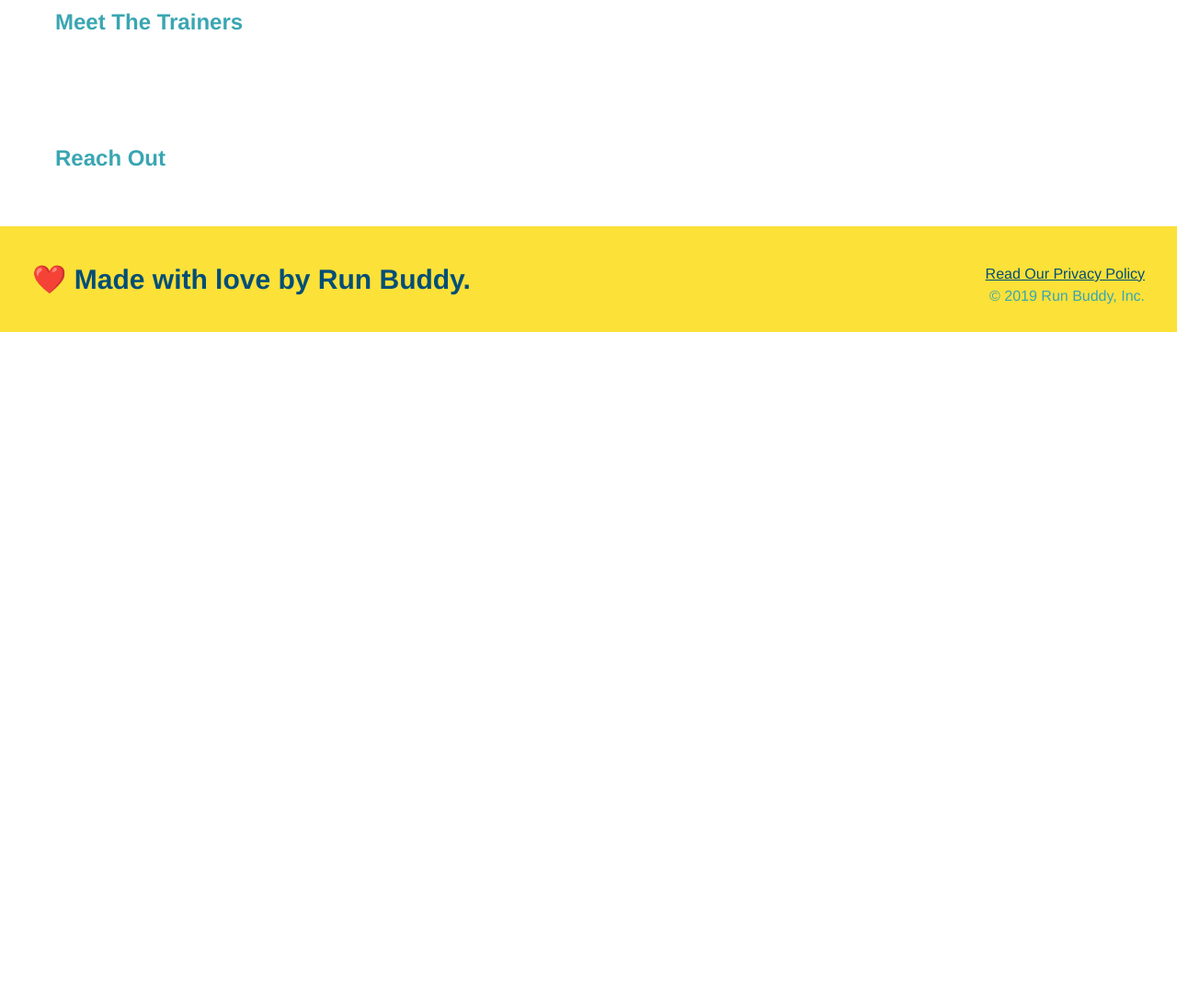
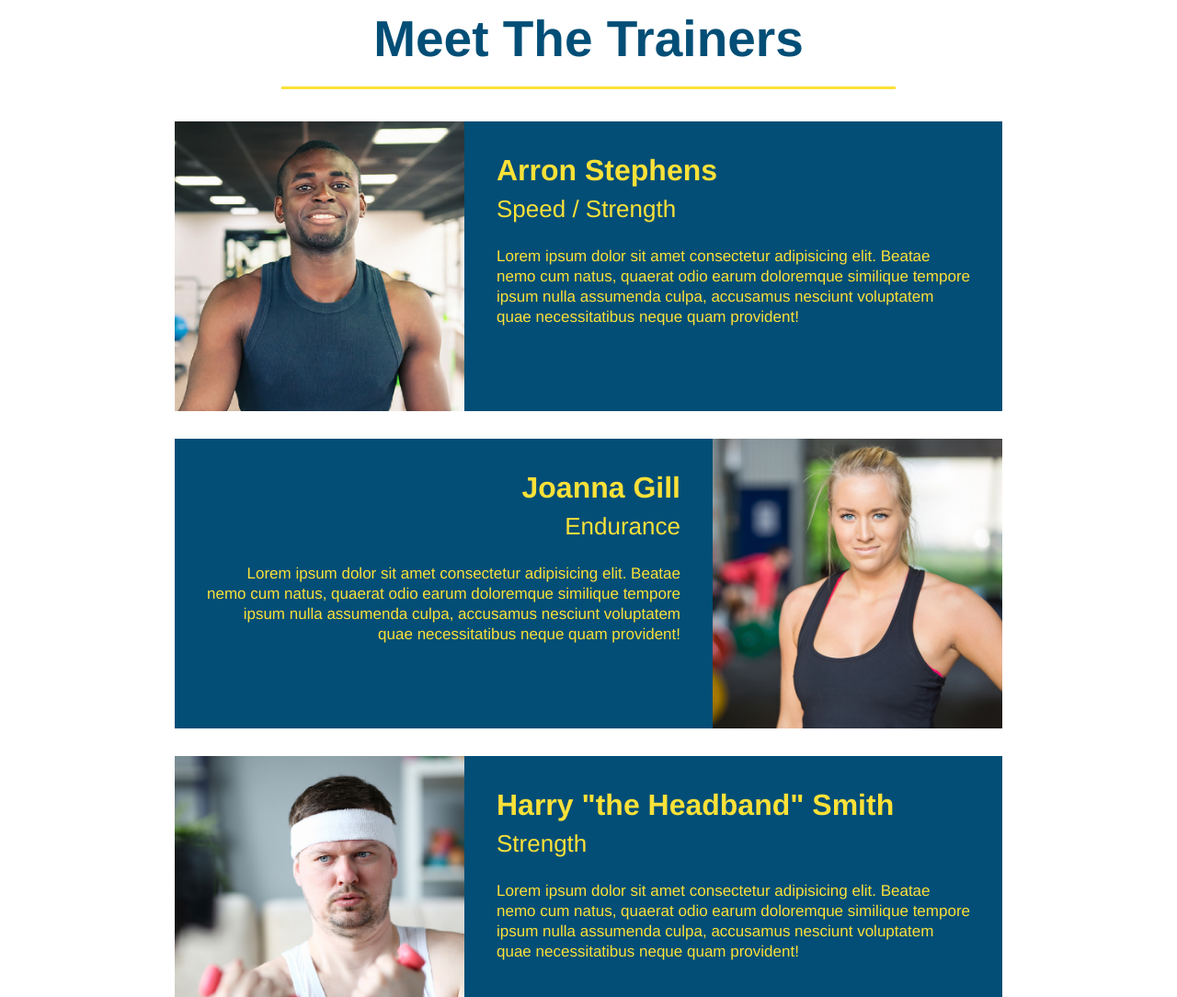
Before and after one commit to jbradley84/run-buddy, a plain HTML site: page index.html in a window 1280 px wide. Shown: the part 2780-3864 px from the top of the page at 92% size. Before the commit the page ends 3141 px from the top, so only its background shows below. Drawn offline with Linux system fonts and the light colour scheme.

Commit message:
meet the trainers section

```diff
--- a/assets/css/style.css
+++ b/assets/css/style.css
@@ -138,23 +138,6 @@ section {
   background: #fce138;
 }
 
-.section-title {
-  font-size: 55px;
-  color: #024e76;
-  margin-bottom: 35px;
-  padding: 0 100px 20px 100px;
-  display: inline-block;
-  border-bottom: 3px solid;
-}
-
-.primary-border {
-  border-color: #fce138;
-}
-
-.secondary-border {
-  border-color: #39a6b2;
-}
-
 .steps div {
   margin-bottom: 80px;
 }
@@ -178,3 +161,67 @@ section {
 .steps span {
   font-size: 38px;
 }
+
+.section-title {
+  font-size: 55px;
+  color: #024e76;
+  margin-bottom: 35px;
+  padding: 0 100px 20px 100px;
+  display: inline-block;
+  border-bottom: 3px solid;
+}
+
+.primary-border {
+  border-color: #fce138;
+}
+
+.secondary-border {
+  border-color: #39a6b2;
+}
+
+.trainers {
+  text-align: center;
+}
+
+.trainer {
+  width: 900px;
+  margin: 0 auto 30px auto;
+  background: #024e76;
+  color: #fce138;
+  overflow: auto;
+}
+
+.trainer img {
+  width: 35%;
+  float: left;
+}
+
+.trainer-bio {
+  padding: 35px;
+  float: left;
+  width: 65%;
+}
+
+.text-left {
+  text-align: left;
+}
+
+.text-right {
+  text-align: right;
+}
+
+.trainer-bio h3 {
+  font-size: 32px;
+  margin-bottom: 8px;
+}
+
+.trainer-bio h4 {
+  font-weight: lighter;
+  font-size: 26px;
+  margin-bottom: 25px;
+}
+
+.trainer-bio p {
+  font-size: 17px;
+  line-height: 1.3;
+}
--- a/index.html
+++ b/index.html
@@ -71,38 +71,73 @@
   <!-- "what we do" section -->
   <section id="what-we-do" class="intro">
     <h2 class="section-title primary-border">What We Do</h2>
-      <p>butcher selfies chambray shabby chic gentrify readymade yr Echo Park XOXO Tumblr normcore Banksy direct trade Blue Bottle chillwave you probably haven't heard of them single-origin coffee Vice fanny pack fixie Odd Future Austin fingerstache pickled twee synth Wes Anderson Thundercats viral bitters flannel meggings narwhal Marfa Schlitz sustainable Intelligentsia umami deep v craft</p>
+    <p>
+      butcher selfies chambray shabby chic gentrify readymade yr Echo Park XOXO Tumblr normcore Banksy direct trade Blue
+      Bottle chillwave you probably haven't heard of them single-origin coffee Vice fanny pack fixie Odd Future Austin
+      fingerstache pickled twee synth Wes Anderson Thundercats viral bitters flannel meggings narwhal Marfa Schlitz
+      sustainable Intelligentsia umami deep v craft
+    </p>
   </section>
 
   <!-- "what you do" section -->
   <section id="what-you-do" class="steps">
     <h2 class="section-title secondary-border">What You Do</h2>
+
     <div>
-      <img src="./assets/images/step-1.svg" />
+      <img src="./assets/images/step-1.svg" alt="" />
       <h3>Step 1: <span>Fill Out the Form Above.</span></h3>
       <p>You're already here, so why not?</p>
     </div>
+
     <div>
-      <img src="./assets/images/step-2.svg" />
+      <img src="./assets/images/step-2.svg" alt="" />
       <h3>Step 2: <span>Consult with One of Our Trainers.</span></h3>
       <p>Are you here to build muscle, lose weight, or just feel good?</p>
     </div>
+
     <div>
-      <img src="./assets/images/step-3.svg" />
+      <img src="./assets/images/step-3.svg" alt="" />
       <h3>Step 3: <span>Get Running.</span></h3>
       <p>Hit the ground running (literally) once your trainer lays out your plan.</p>
     </div>
+
     <div>
-      <img src="./assets/images/step-4.svg" />
+      <img src="./assets/images/step-4.svg" alt="" />
       <h3>Step 4: <span>See Results.</span></h3>
-      <P>Bi-weekly checkins with your trainer will keep you focused</P>
+      <p>Bi-weekly checkins with your trainer will keep you focused</p>
     </div>
-
   </section>
 
   <!-- "meet the trainers" section -->
-  <section>
-    <h2>Meet The Trainers</h2>
+  <section id="your-trainers" class="trainers">
+    <h2 class="section-title primary-border">Meet The Trainers</h2>
+
+    <article class="trainer">
+      <img src="./assets/images/trainer-1.jpg" alt="Arron Stephens in his workout clothes, ready to pump iron" />
+      <div class="trainer-bio text-left">
+        <h3>Arron Stephens</h3>
+        <h4>Speed / Strength</h4>
+        <p>Lorem ipsum dolor sit amet consectetur adipisicing elit. Beatae nemo cum natus, quaerat odio earum doloremque similique tempore ipsum nulla assumenda culpa, accusamus nesciunt voluptatem quae necessitatibus neque quam provident!</p>
+      </div>
+    </article>
+
+    <article class="trainer">
+      <div class="trainer-bio text-right">
+        <h3>Joanna Gill</h3>
+        <h4>Endurance</h4>
+        <p>Lorem ipsum dolor sit amet consectetur adipisicing elit. Beatae nemo cum natus, quaerat odio earum doloremque similique tempore ipsum nulla assumenda culpa, accusamus nesciunt voluptatem quae necessitatibus neque quam provident!</p>
+      </div>
+      <img src="./assets/images/trainer-2.jpg" alt="Joanna Gill cooling off after a workout" />
+    </article>
+
+    <article class="trainer">
+      <img src="./assets/images/trainer-3.jpg" alt="Harry Smith wearing a headband and lifting comically small pink weights" />
+      <div class="trainer-bio text-left">
+        <h3>Harry "the Headband" Smith</h3>
+        <h4>Strength</h4>
+        <p>Lorem ipsum dolor sit amet consectetur adipisicing elit. Beatae nemo cum natus, quaerat odio earum doloremque similique tempore ipsum nulla assumenda culpa, accusamus nesciunt voluptatem quae necessitatibus neque quam provident!</p>
+      </div>
+    </article>
   </section>
 
   <!-- "reach out" section -->
```
Also changed, not shown: assets/images/trainer-1.jpg (added), assets/images/trainer-2.jpg (added), assets/images/trainer-3.jpg (added).
